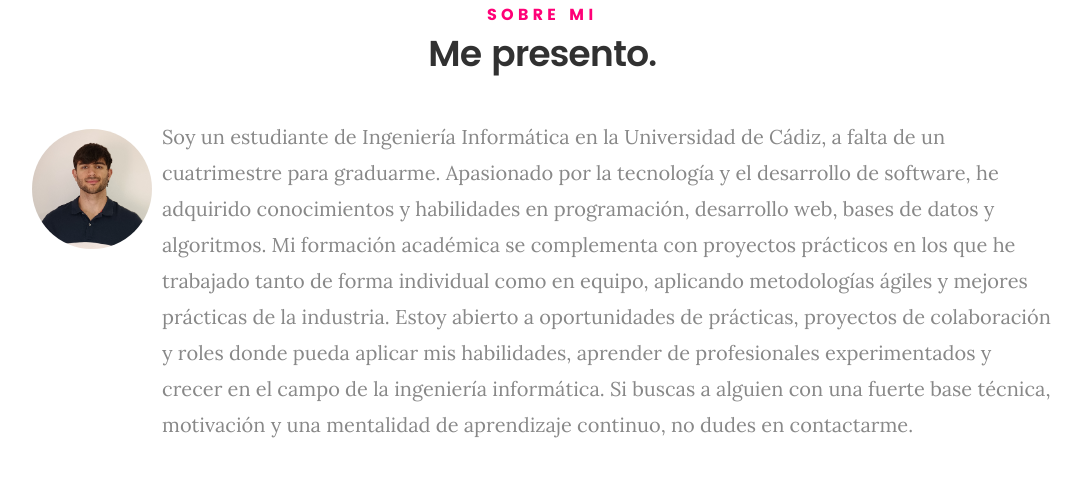
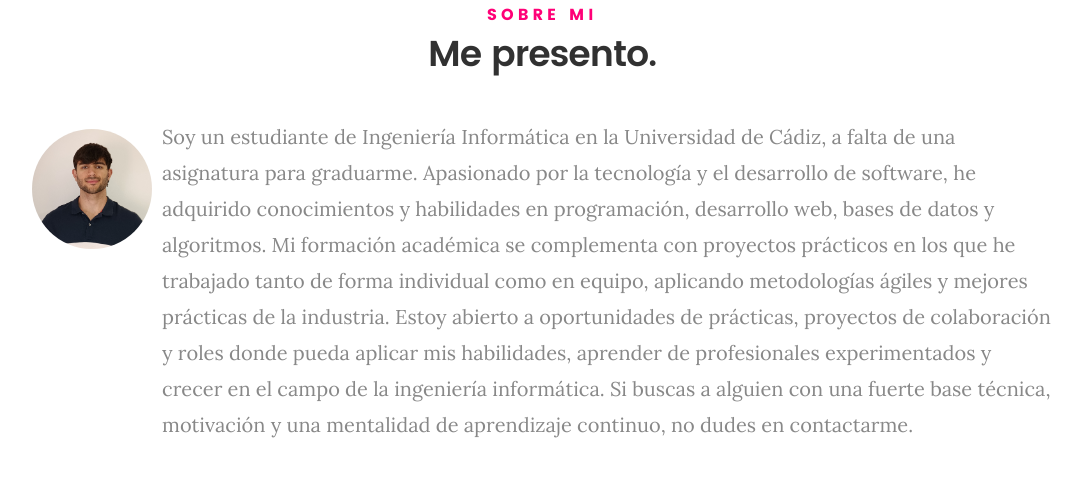
Before and after one commit to IsraelLB/portfolio, a plain HTML site: page index.html in a window 1280 px wide. Shown: the part 920-1414 px from the top of the page, without its empty margins (98-1179 px from the left). Drawn offline with Linux system fonts and the light colour scheme; files whose address does not match are found by name.

Commit message:
Update student description for graduation status

```diff
--- a/index.html
+++ b/index.html
@@ -101,7 +101,7 @@
 
    				<img src="images/profile-pic.jpg" alt="Profile Picture">
 
-   				<p class="lead">Soy un estudiante de Ingeniería Informática en la Universidad de Cádiz, a falta de un cuatrimestre para graduarme. Apasionado por la tecnología y el desarrollo de software, he adquirido conocimientos y habilidades en programación, desarrollo web, bases de datos y algoritmos. Mi formación académica se complementa con proyectos prácticos en los que he trabajado tanto de forma individual como en equipo, aplicando metodologías ágiles y mejores prácticas de la industria.
+   				<p class="lead">Soy un estudiante de Ingeniería Informática en la Universidad de Cádiz, a falta de una asignatura para graduarme. Apasionado por la tecnología y el desarrollo de software, he adquirido conocimientos y habilidades en programación, desarrollo web, bases de datos y algoritmos. Mi formación académica se complementa con proyectos prácticos en los que he trabajado tanto de forma individual como en equipo, aplicando metodologías ágiles y mejores prácticas de la industria.
 					Estoy abierto a oportunidades de prácticas, proyectos de colaboración y roles donde pueda aplicar mis habilidades, aprender de profesionales experimentados y crecer en el campo de la ingeniería informática. Si buscas a alguien con una fuerte base técnica, motivación y una mentalidad de aprendizaje continuo, no dudes en contactarme.</p>
    			</div>
 
```
